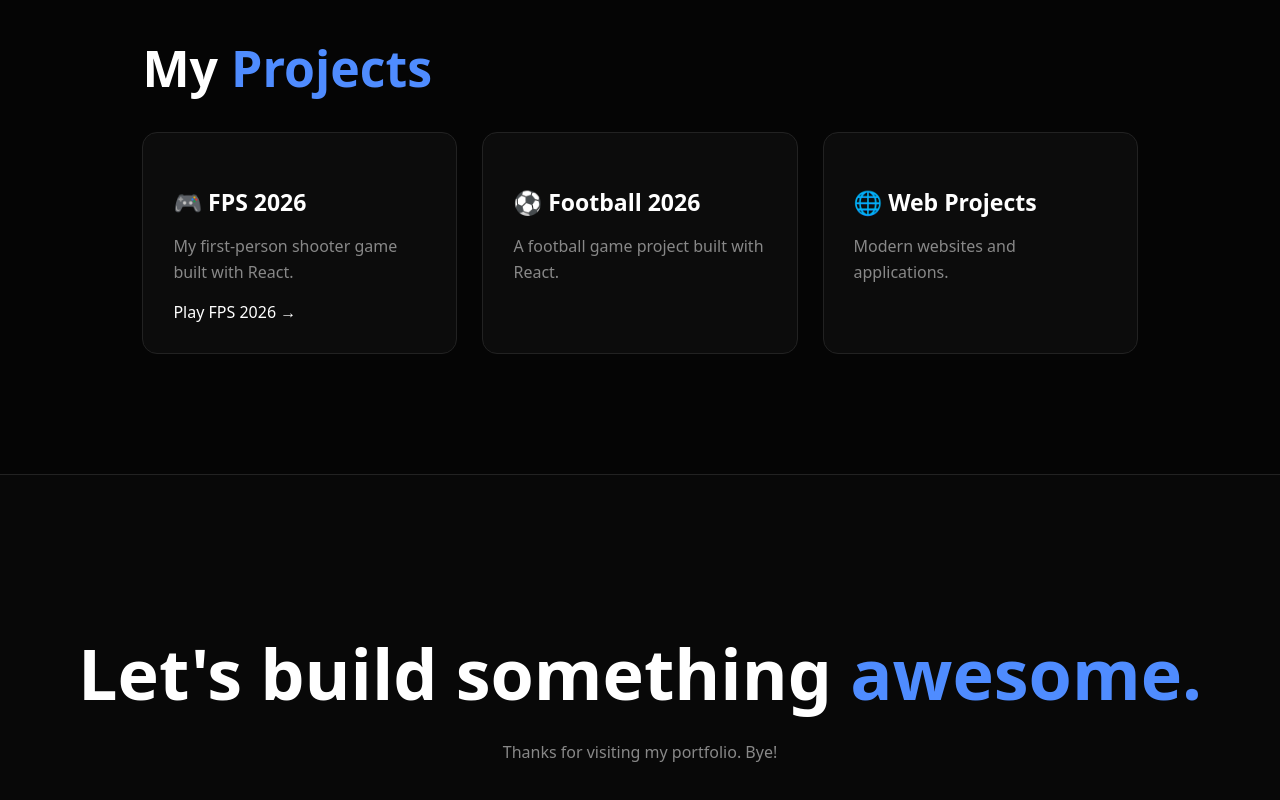
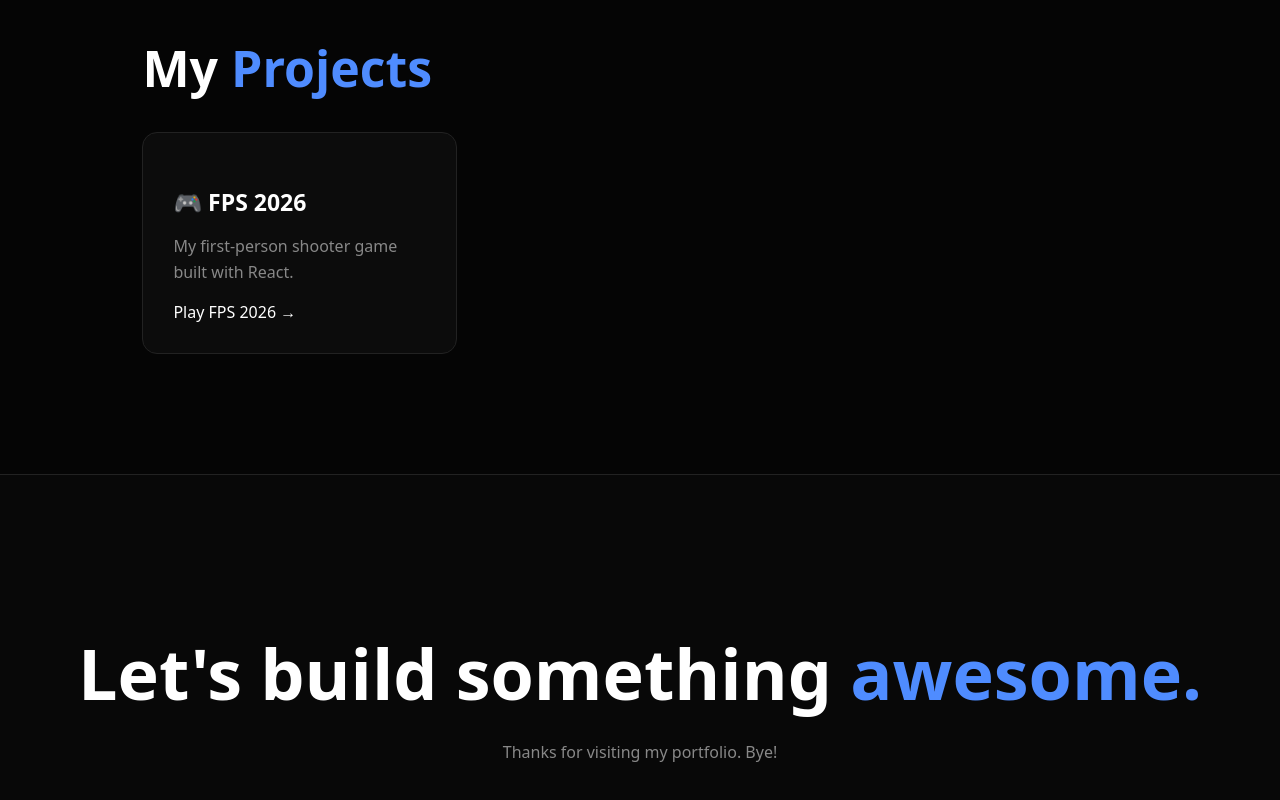
Before and after one commit to desireolatunji/portfolio, a React app: page / in a window 1280 px wide. Shown: the part 1277-2077 px from the top of the page. Built offline with nearby package versions, Linux system fonts and the light colour scheme; the HTML template or start-up script is replaced by a standard one.

Commit message:
removed football 2026 ond websites

```diff
--- a/src/components/Portfolio.jsx
+++ b/src/components/Portfolio.jsx
@@ -61,16 +61,6 @@ DEEBOY<span>.</span> </h2>
           Play FPS 2026 →
         </a>
       </div>
-
-      <div className="project">
-        <h3>⚽ Football 2026</h3>
-        <p>A football game project built with React.</p>
-      </div>
-
-      <div className="project">
-        <h3>🌐 Web Projects</h3>
-        <p>Modern websites and applications.</p>
-      </div>
     </div>
   </section>
 
```
